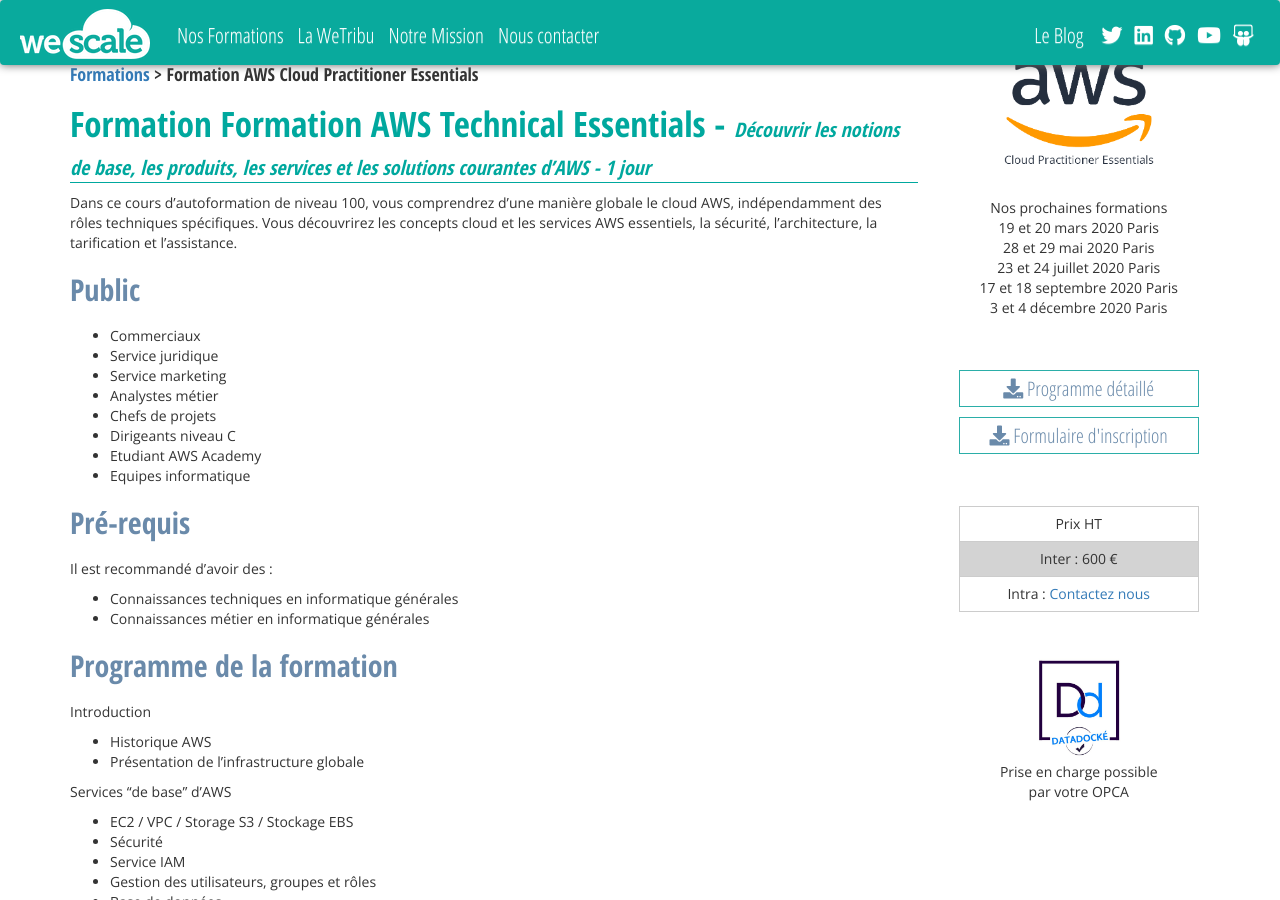
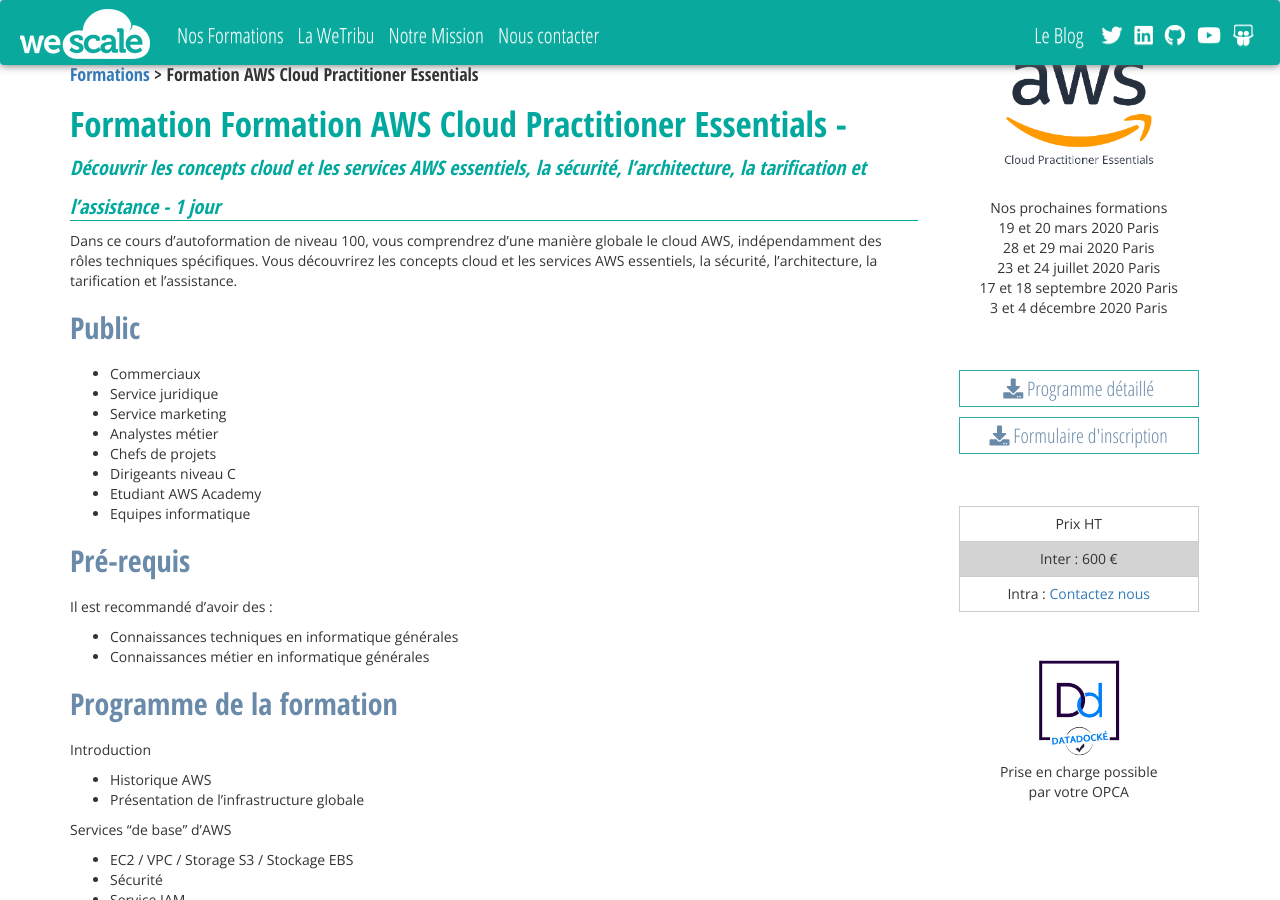
Before and after one commit to wescale/wescale-site, a Jekyll site: the page built from _formations/Formation-AWS-Cloud-Practitioner-Essentials.md, in a window 1280 px wide and 900 px high. Built offline with Jekyll 4.4.1, drawn with Linux system fonts in a browser that asks for light colours; nearby versions of some CDN libraries; comment, search, counter and statistics services are not loaded.

Commit message:
Update Formation-AWS-Cloud-Practitioner-Essentials.md

```diff
--- a/_formations/Formation-AWS-Cloud-Practitioner-Essentials.md
+++ b/_formations/Formation-AWS-Cloud-Practitioner-Essentials.md
@@ -23,7 +23,7 @@
 tarif: 600 €
 ---
 
-# Formation Formation AWS Technical Essentials - *Découvrir les notions de base, les produits, les services et les solutions courantes d'AWS - 1 jour*
+# Formation Formation AWS Cloud Practitioner Essentials - *Découvrir les concepts cloud et les services AWS essentiels, la sécurité, l'architecture, la tarification et l'assistance - 1 jour*
 
 Dans ce cours d'autoformation de niveau 100, vous comprendrez d'une manière globale le cloud AWS, indépendamment des rôles techniques spécifiques.
 Vous découvrirez les concepts cloud et les services AWS essentiels, la sécurité, l'architecture, la tarification et l'assistance.
```
